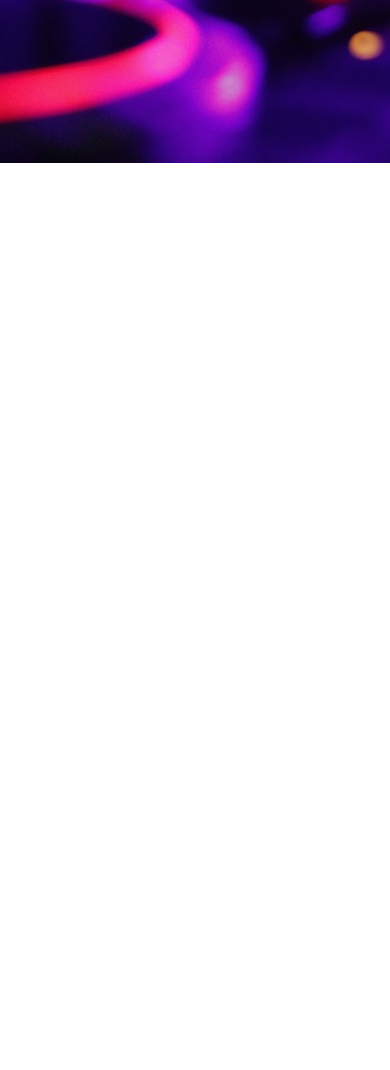
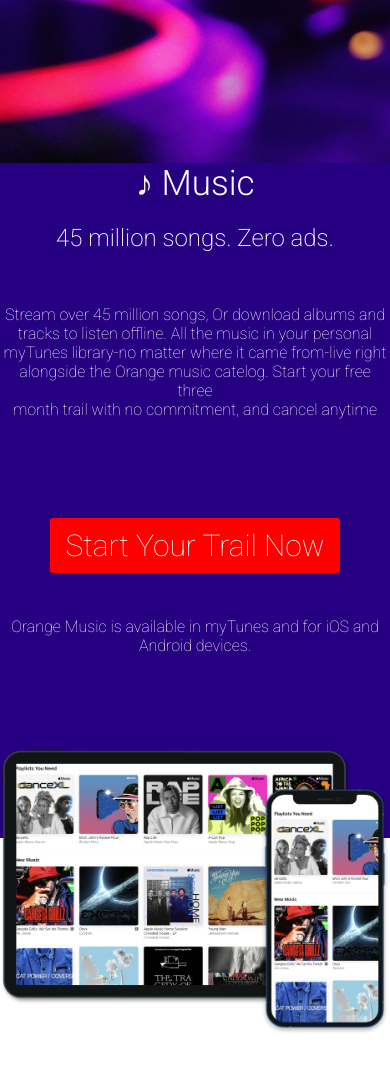
Before and after one commit to MuhammadAbbas-web04/My-Tunes-responsive-Website, a plain HTML site: page index.html in a window 390 px wide. Shown: the part 776-1846 px from the top of the page. Before the commit the page ends 939 px from the top, so only its background shows below. Drawn offline with Linux system fonts and the light colour scheme; a web font is replaced by a local one.

Commit message:
section content added

```diff
--- a/index.html
+++ b/index.html
@@ -35,7 +35,7 @@
 
 <main>
 
-
+<!-- section for my tune hero started -->
 
   <section class="my-tune">
     <div class="my-tune-content">
@@ -49,12 +49,45 @@
 
  </div>
   </section>
+<!-- section for my tune hero ended -->
+
+
+<!-- section for zero ads started -->
+
+<section class="section-for-zero-ads" >
+<div class="container-for-ads" >
+  <div class="content-items" >
+<h1   class="content-headingone" >♪ Music</h1>
+<h2   class="content-headingtwo">45 million songs. Zero ads.</h2>
+
+<br/><br/><br/>
+<p   class="content-paraone" >Stream over 45 million songs, Or download albums and tracks to listen offline. All the music in your personal <br/>  myTunes library-no matter where it came from-live right alongside the Orange music catelog. Start your free three <br/>
+  month trail with no commitment, and cancel anytime
+  </p>
+<br/><br/><br/><br/><br/><br/><br/><br/><br/>
+<button  class="content-btn"  > Start Your Trail Now </button>
+<br/><br/><br/><br/><br/>
+<p  class="content-paratwo" >Orange Music is available in myTunes and for iOS and Android devices.
+</p>
+  </div>
+
+</div>
+</div>
 
 
 
+<div class="container-for-image" >
+
+<div class="content-image" >
+  <img  class="content-image"  src="content img.png" alt="">
+  </div>
+</div>
 
 
 
+</section>
+
+<!-- section for zero ads ended -->
 
 
 
--- a/style.css
+++ b/style.css
@@ -137,6 +137,11 @@
 }
 
 /* navbar responsive ended   */
+
+
+
+/* section for my tune hero started */
+
 .my-tune-content{
 
   background-position: center;
@@ -209,20 +214,7 @@
       font-family: 'Josefin', sans-serif;
 
     }
-
-    @media (max-width: 768px) {
-      .hero-section-headingthree {
-        font-size: 2rem;
-        max-width: 90%;
-      }
-    }
-
-    @media (max-width: 480px) {
-      .hero-section-headingthree {
-        font-size: 1.5rem;
-        line-height: 1.3;
-      }
-    }
+ /* section for my tune hero ended */
 
 
 
@@ -241,8 +233,7 @@
 
 
 
-
-
+ /*  responsiev section for my tune hero started */
     @media (max-width: 1024px) {
       .hero-section-headingone{
         font-size: 3.5rem;
@@ -303,3 +294,324 @@
       }
 
     }
+
+
+
+  @media (max-width: 768px) {
+      .hero-section-headingthree {
+        font-size: 2rem;
+        max-width: 90%;
+      }
+    }
+
+    @media (max-width: 480px) {
+      .hero-section-headingthree {
+        font-size: 1.5rem;
+        line-height: 1.3;
+      }
+    }
+
+
+
+
+ /*  responsiev section for my tune hero ended */
+
+ /* section for zero ads started */
+
+.container-for-ads{
+display: flex;
+justify-content: center;
+align-items: center;
+text-align: center;
+background-color: var(--darkblue);
+height: 80vh;
+
+
+
+}
+
+.content-headingone{
+     font-family: "Roboto", sans-serif;
+      font-size: 7rem;
+      margin-bottom: 20px;
+      font-weight: 250;
+      color: var(--white);
+
+}
+
+
+.content-headingtwo{
+     font-family: "Roboto", sans-serif;
+      font-size: 3rem;
+      margin-bottom: 20px;
+      font-weight: 850;
+      color: var(--white);
+
+}
+
+
+.content-paraone{
+font-size: 3rem;
+font-family: "Roboto", sans-serif;
+color: var(--white);
+
+}
+
+.content-btn{
+font-size: 3rem;
+font-family: "Roboto", sans-serif;
+font-weight: 100;
+color: var(--white);
+padding: 10px 15px;
+background-color: var(--red);
+border: none;
+border-radius: 3px;
+cursor: pointer;
+  transition: transform 0.3s ease, box-shadow 0.3s ease
+
+
+}
+
+.content-btn:hover{
+background-color: var(--black);
+transform: translateX(10px);
+
+}
+
+
+.content-paratwo{
+font-size: 3rem;
+font-family: "Roboto", sans-serif;
+color: var(--white);
+font-weight: 100;
+
+
+
+
+}
+
+
+
+.container-for-image{
+display: flex;
+justify-content: center;
+align-items: center;
+position: relative;
+bottom: 90px;
+}
+/* section for zero ads ended  */
+
+ /* section for zero ads responsive started */
+
+    @media (max-width: 1024px) {
+      .container-for-ads{
+       display: block;
+       width: 100%;
+      }
+
+      .content-headingone{
+        font-size: 3.5rem;
+        font-weight: 300;
+      }
+
+.content-headingtwo{
+     font-size:2.4rem;
+font-weight: 200;
+}
+
+
+      .content-paraone {
+        font-size: 1.6rem;
+        font-weight: 100;
+      }
+
+
+   .content-paratwo{
+        font-size: 1.6rem;
+        font-weight: 100;
+      }
+
+
+
+
+
+.content-image{
+display: block;
+width: 100%;
+
+
+
+
+}
+
+
+    }
+
+    @media (max-width: 935px) {
+
+           .container-for-ads{
+       display: block;
+       width: 100%;
+      }
+
+      .content-headingone{
+        font-size: 3.5rem;
+        font-weight: 300;
+      }
+
+.content-headingtwo{
+     font-size:2.4rem;
+font-weight: 200;
+}
+
+
+      .content-paraone {
+        font-size: 1.6rem;
+        font-weight: 100;
+      }
+
+
+   .content-paratwo{
+        font-size: 1.6rem;
+        font-weight: 100;
+      }
+
+
+
+
+
+.content-image{
+display: block;
+width: 100%;
+
+
+}
+
+
+    }
+
+
+
+    @media (max-width: 667px) {
+     .container-for-ads{
+       display: block;
+       width: 100%;
+      }
+
+      .content-headingone{
+        font-size: 3.5rem;
+        font-weight: 300;
+      }
+
+.content-headingtwo{
+     font-size:2.4rem;
+font-weight: 200;
+}
+
+
+      .content-paraone {
+        font-size: 1.6rem;
+        font-weight: 100;
+      }
+
+
+   .content-paratwo{
+        font-size: 1.6rem;
+        font-weight: 100;
+      }
+
+
+
+
+
+.content-image{
+display: block;
+width: 100%;
+
+
+}
+
+
+
+
+
+    }
+
+
+
+  @media (max-width: 768px) {
+
+     .container-for-ads{
+       display: block;
+       width: 100%;
+      }
+
+      .content-headingone{
+        font-size: 3.5rem;
+        font-weight: 300;
+      }
+
+.content-headingtwo{
+     font-size:2.4rem;
+font-weight: 200;
+}
+
+
+      .content-paraone {
+        font-size: 1.6rem;
+        font-weight: 100;
+      }
+
+
+   .content-paratwo{
+        font-size: 1.6rem;
+        font-weight: 100;
+      }
+
+
+
+
+
+.content-image{
+display: block;
+width: 100%;
+
+
+}
+
+
+
+
+
+
+
+
+
+
+    }
+
+
+
+
+
+
+
+
+
+
+
+
+
+
+
+
+
+
+
+
+
+
+
+
+
+/*   section for zero ads  responsive ended  */
```
Also changed, not shown: content img.png (added).
